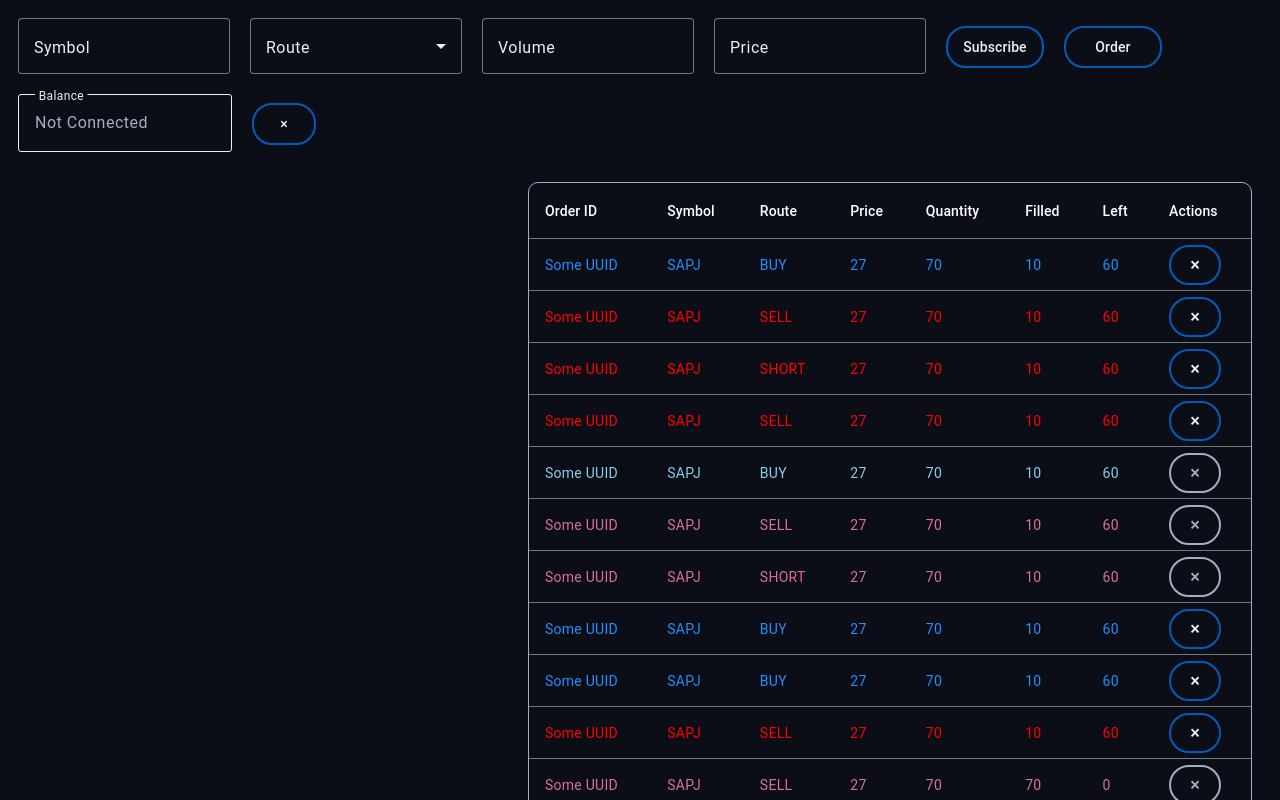
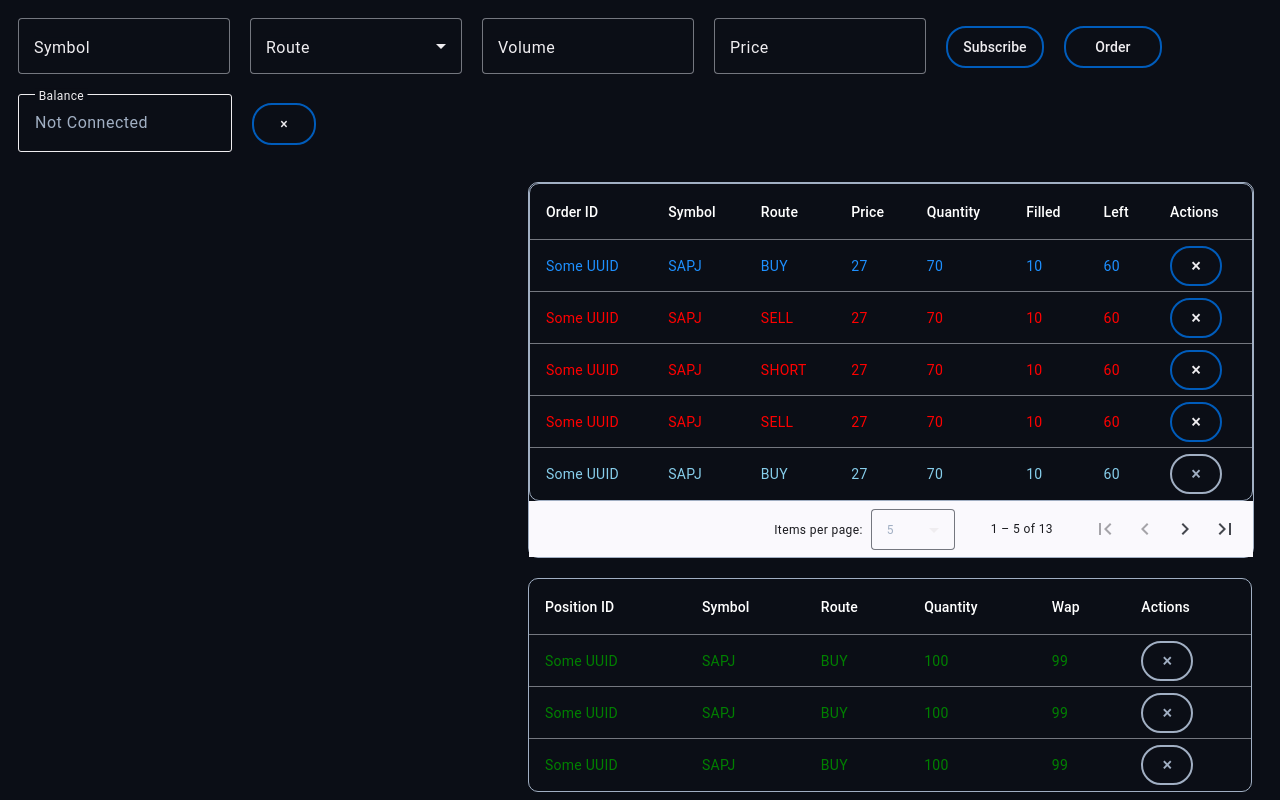
Before and after one commit to gsaukov/potok, an Angular app in the folder client/: page / in a window 1280 px wide. Shown: the top 800 px of the page. Built offline with nearby package versions, Linux system fonts and the light colour scheme; no server answers.

Commit message:
orders pagination

```diff
--- a/client/src/app/main-page/trade-desc/orders/orders.component.html
+++ b/client/src/app/main-page/trade-desc/orders/orders.component.html
@@ -1,5 +1,5 @@
 <div class="table-container">
-  <table mat-table [dataSource]="dataSource">
+  <table mat-table [dataSource]="dataSource.data | slice: lowValue : highValue">
     <ng-container matColumnDef="UUID">
       <th mat-header-cell *matHeaderCellDef> Order ID</th>
       <td mat-cell *matCellDef="let order"> {{ order.uuid }}</td>
@@ -49,6 +49,7 @@
 
   </table>
   <mat-paginator [length]="dataSource.data?dataSource.data.length:0"
+                 (page)="getPaginatorData($event)"
                  [pageSize]="5"
                  [pageSizeOptions]="[5, 10, 25]"
                  [showFirstLastButtons]="true">
--- a/client/src/app/main-page/trade-desc/orders/orders.component.scss
+++ b/client/src/app/main-page/trade-desc/orders/orders.component.scss
@@ -1,5 +1,7 @@
 .table-container {
   width: 100%;
+  border: 1px solid #a1afc3 !important;
+  border-radius: 10px !important;
 }
 
 .short-order {
--- a/client/src/app/main-page/trade-desc/orders/orders.component.ts
+++ b/client/src/app/main-page/trade-desc/orders/orders.component.ts
@@ -1,15 +1,16 @@
 import {ChangeDetectorRef, Component } from '@angular/core';
 import {CancelOrder, OrderConfirmation} from '../../../services/socket.schema';
 import {MatTableDataSource, MatTableModule,  } from '@angular/material/table';
-import { MatPaginator } from '@angular/material/paginator';
+import { MatPaginator, PageEvent } from '@angular/material/paginator';
 import { MatButtonModule } from '@angular/material/button';
 import {SocketService} from '../../../services/socket.service';
 import {TEST_ORDERS} from './test.orders';
+import { SlicePipe } from '@angular/common';
 
 @Component({
   selector: 'app-orders',
   standalone: true,
-  imports: [MatTableModule, MatButtonModule, MatPaginator],
+  imports: [SlicePipe, MatTableModule, MatButtonModule, MatPaginator],
   templateUrl: './orders.component.html',
   styleUrl: './orders.component.scss'
 })
@@ -17,6 +18,8 @@ export class OrdersComponent {
   orders: OrderConfirmation[] = []
   dataSource = new MatTableDataSource<OrderConfirmation>();
   displayedColumns: string[] = ['UUID', 'Symbol', 'Route', 'Price', 'Quantity', 'Filled', 'Left', 'Actions'];
+  lowValue = 0;
+  highValue = 5;
 
   constructor(private socketService: SocketService, private changeDetector: ChangeDetectorRef) {
     this.orders = TEST_ORDERS
@@ -47,4 +50,10 @@ export class OrdersComponent {
     return this.orders.find(e => e.uuid === uuid)!
   }
 
+  public getPaginatorData(event: PageEvent): PageEvent {
+    this.lowValue = event.pageIndex * event.pageSize;
+    this.highValue = this.lowValue + event.pageSize;
+    return event;
+  }
+
 }
```
